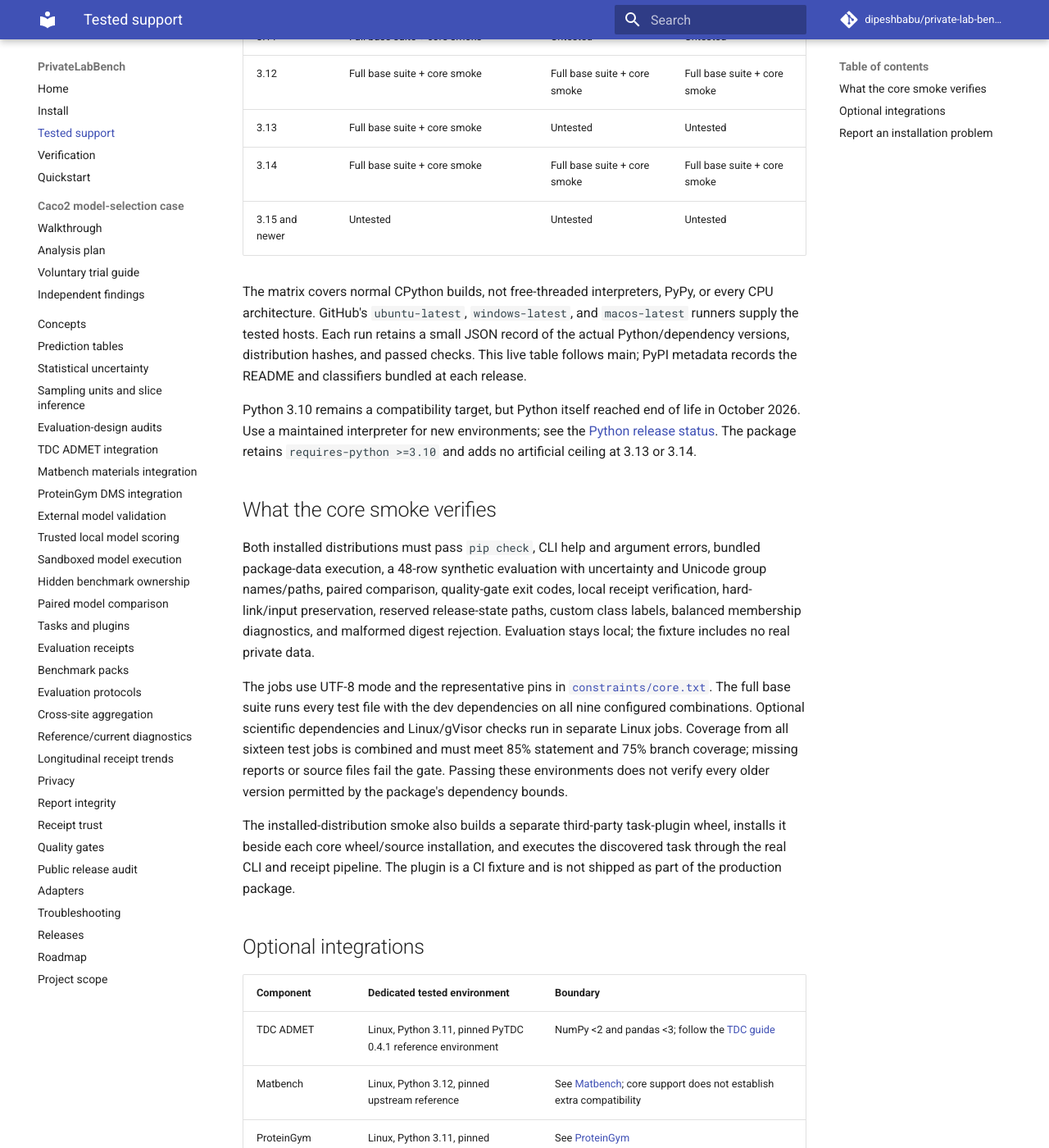
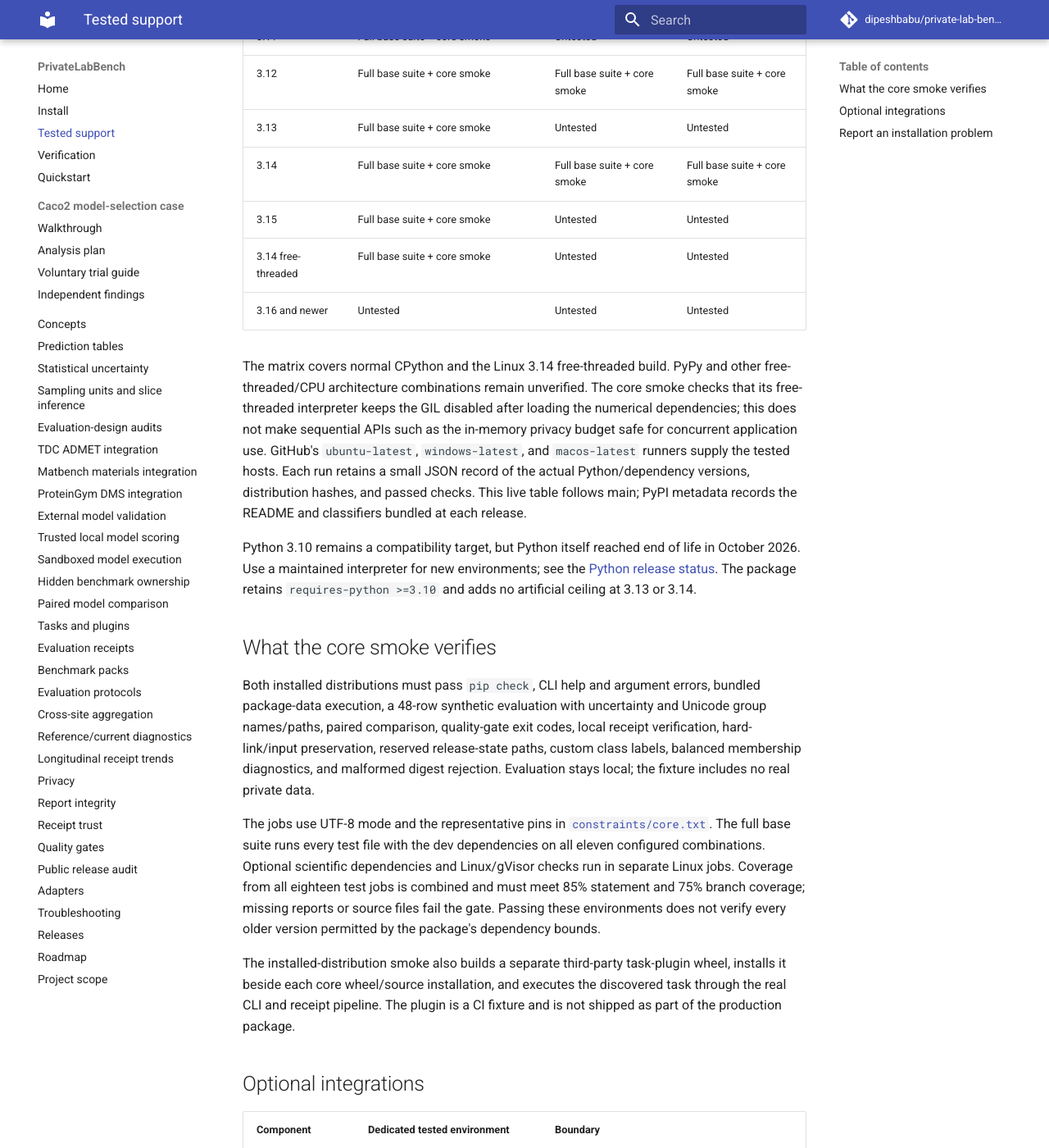
Before and after one commit to dipeshbabu/private-lab-bench, an MkDocs documentation site: the page built from docs/support.md, in a window 1280 px wide and 1400 px high, scrolled down 413 px. Shown: the whole window at 82% size. Built offline with MkDocs 1.6.1 and Material for MkDocs 9.7.7, drawn with Linux system fonts in a browser that asks for light colours; comment, search, counter and statistics services are not loaded.

Commit message:
test: check Linux 3.15 and free-threaded runtime candidates

```diff
--- a/docs/support.md
+++ b/docs/support.md
@@ -13,10 +13,16 @@ does not imply that every optional extra or every dependency version was tested.
 | 3.12 | Full base suite + core smoke | Full base suite + core smoke | Full base suite + core smoke |
 | 3.13 | Full base suite + core smoke | Untested | Untested |
 | 3.14 | Full base suite + core smoke | Full base suite + core smoke | Full base suite + core smoke |
-| 3.15 and newer | Untested | Untested | Untested |
+| 3.15 | Full base suite + core smoke | Untested | Untested |
+| 3.14 free-threaded | Full base suite + core smoke | Untested | Untested |
+| 3.16 and newer | Untested | Untested | Untested |
 
-The matrix covers normal CPython builds, not free-threaded interpreters, PyPy, or
-every CPU architecture. GitHub's `ubuntu-latest`, `windows-latest`, and
+The matrix covers normal CPython and the Linux 3.14 free-threaded build. PyPy and
+other free-threaded/CPU architecture combinations remain unverified. The core
+smoke checks that its free-threaded interpreter keeps the GIL disabled after
+loading the numerical dependencies; this does not make sequential APIs such as
+the in-memory privacy budget safe for concurrent application use. GitHub's
+`ubuntu-latest`, `windows-latest`, and
 `macos-latest` runners supply the tested hosts. Each run retains a small JSON
 record of the actual Python/dependency versions, distribution hashes, and passed
 checks. This live table follows main; PyPI metadata records the README and
@@ -38,9 +44,9 @@ rejection. Evaluation stays local; the fixture includes no real private data.
 
 The jobs use UTF-8 mode and the representative pins in
 [`constraints/core.txt`](https://github.com/dipeshbabu/private-lab-bench/blob/main/constraints/core.txt).
-The full base suite runs every test file with the dev dependencies on all nine
+The full base suite runs every test file with the dev dependencies on all eleven
 configured combinations. Optional scientific dependencies and Linux/gVisor checks
-run in separate Linux jobs. Coverage from all sixteen test jobs is combined and
+run in separate Linux jobs. Coverage from all eighteen test jobs is combined and
 must meet 85% statement and 75% branch coverage; missing reports or source files
 fail the gate. Passing these environments does not verify every older version
 permitted by the package's dependency bounds.
--- a/pyproject.toml
+++ b/pyproject.toml
@@ -29,6 +29,7 @@ classifiers = [
   "Programming Language :: Python :: 3.12",
   "Programming Language :: Python :: 3.13",
   "Programming Language :: Python :: 3.14",
+  "Programming Language :: Python :: 3.15",
   "Topic :: Scientific/Engineering :: Artificial Intelligence",
 ]
 dependencies = [
```
Also changed, not shown: CHANGELOG.md (+1 -1 lines), README.md (+2 -2 lines), docs/install.md (+3 -2 lines), docs/verification.md (+3 -3 lines), 5 other files.
